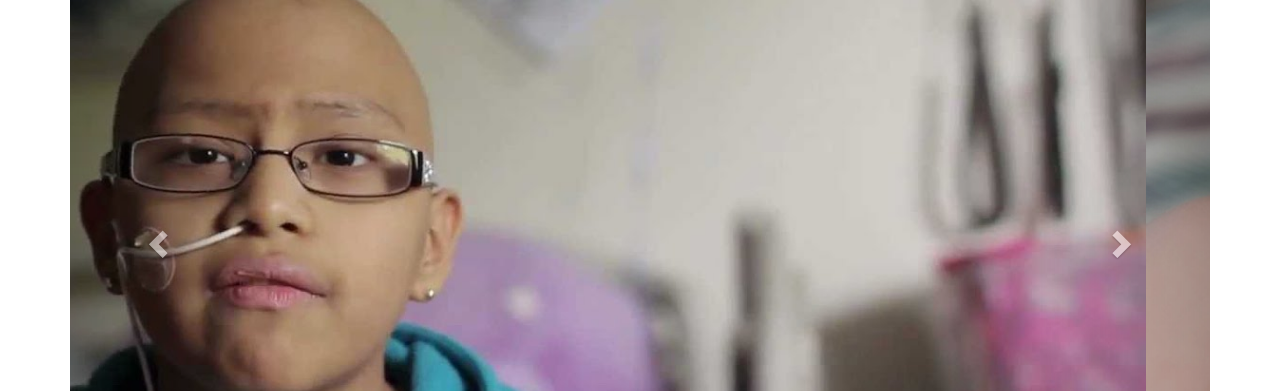
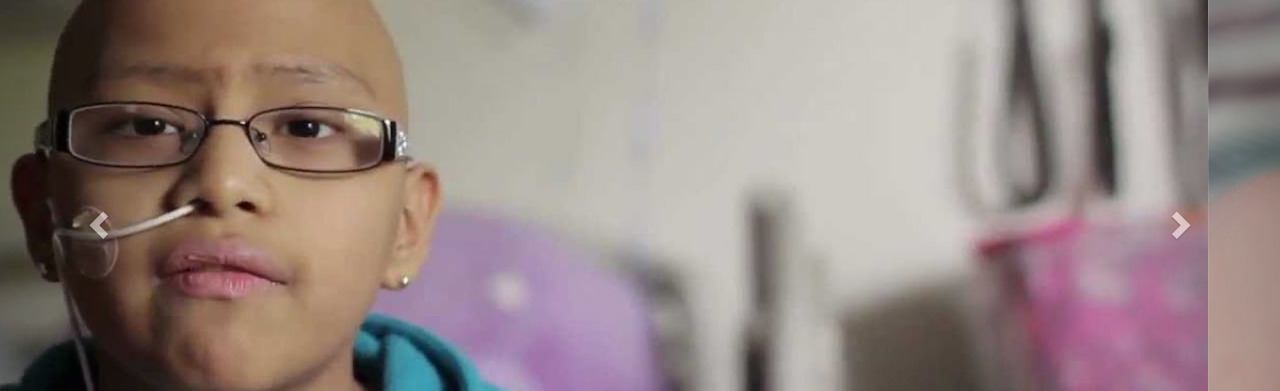
Before and after one commit to Mariia1304/Prueba_HTML_CSS, a website: page public/index.html in a window 1280 px wide. Shown: the part 117-508 px from the top of the page. Drawn offline with nearby package versions, Linux system fonts and the light colour scheme.

Commit message:
carousel:width  imagenes

```diff
--- a/public/css/app.css
+++ b/public/css/app.css
@@ -1,5 +1,11 @@
 body {
     font-family: 'Open Sans', sans-serif;
+}
+/*Carousel*/
+
+.item img {
+    width: 100%;
+    object-fit: cover;
 }
 #Home, #Nosotros, #Noticias {
     color: #4667AC;
--- a/public/index.html
+++ b/public/index.html
@@ -77,7 +77,6 @@
             Deben existir thumbnails con noticias relevantes
 <div class="carousel slide " data-ride="carousel" id="myCarousel">
      Indicators -->
-        <div class="container" style="margin-top: 7vh;">
         <div class="carousel slide " data-ride="carousel" id="myCarousel">
             <ol class="carousel-indicators">
                 <li class="active" data-slide-to="0" data-target="#myCarousel">
@@ -89,8 +88,8 @@
             </ol>
             <!-- Wrapper for slides -->
             <div class="carousel-inner">
-                    <div class="item active">
-                        <img alt="" src="img/carousel8.jpg"/>
+                <div "="" class="item active">
+                    <img alt="" src="img/carousel8.jpg" style="width: 100%"/>
                     <div class="carousel-caption">
                         <h2>
                             Fundación Niño y Cáncer
@@ -135,6 +134,7 @@
                 </span>
             </a>
         </div>
+        <div class="container">
             <div class="row">
                 <div class="col-xs-12 col-sm-12 col-md-10 col-md-offset-2" style="margin-top: 20px">
                     <img alt="" class="img-responsive" src="img/banner.png"/>
```
Lines whose indentation alone changed are shown as unchanged.
